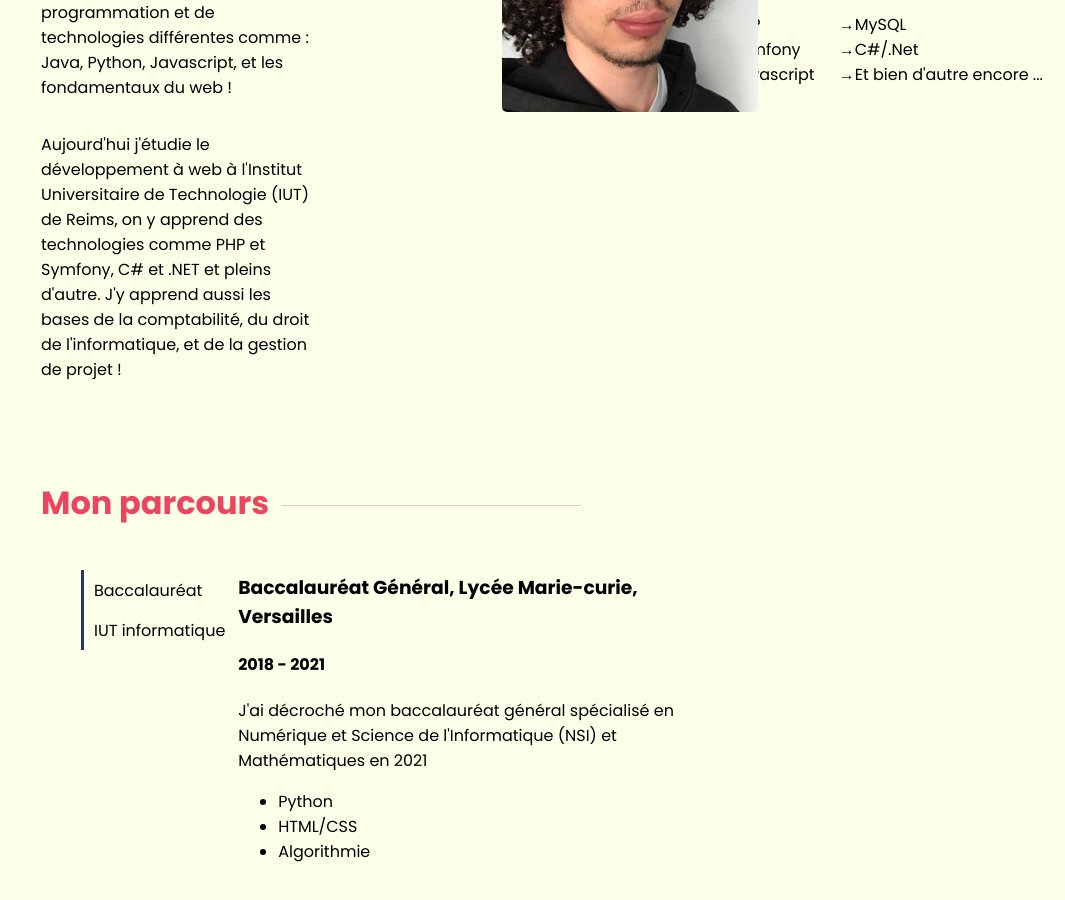
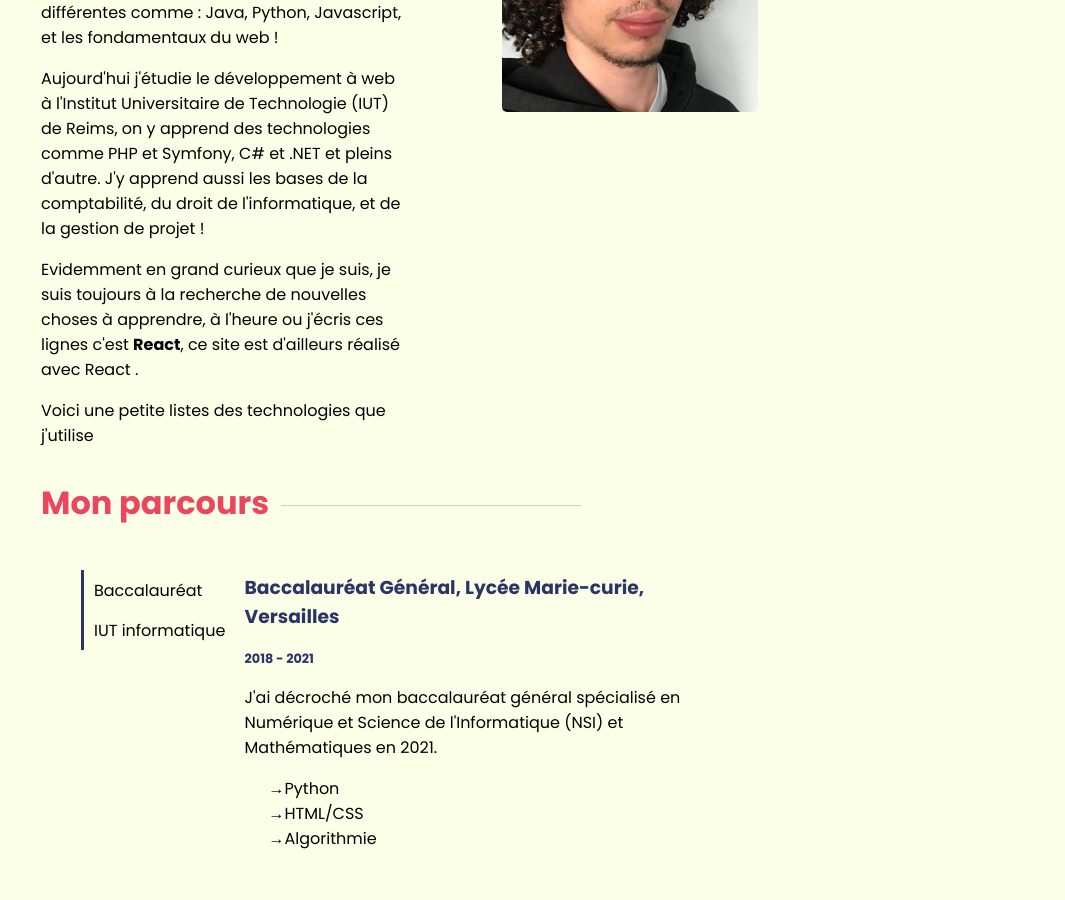
Before and after one commit to Rob1Sim/Portfolio-react, a React (Vite) app: page / in a window 1280 px wide. Shown: the part 1060-1960 px from the top of the page, without its empty margins (215-1280 px from the left). Built offline with nearby package versions, Linux system fonts and the light colour scheme.

Commit message:
Réglement de quelques détail pour descriptions

```diff
--- a/src/Components/Content/Description/Description.scss
+++ b/src/Components/Content/Description/Description.scss
@@ -5,7 +5,7 @@
     @include section-text;
     flex-wrap: wrap;
     width: 60%;
-    height: 90vh;
+    height: 100vh;
 
 
 }
@@ -31,12 +31,14 @@
 }
 
 .description>p{
-    width: 60%;
+    width: 80%;
     flex-wrap: wrap;
+    margin-bottom: 0;
 }
 
 .skills{
     display: flex;
+    flex-wrap: wrap;
 }
 
 .skills>ul{
@@ -86,4 +88,7 @@
     .image-of-me{
         display: none;
     }
+    .description>h2::after{
+        width: 450px;
+    }
 }
--- a/src/Components/Content/Parcours/Parcour-case/ParcoursCase.jsx
+++ b/src/Components/Content/Parcours/Parcour-case/ParcoursCase.jsx
@@ -8,12 +8,12 @@ function ParcoursCase({tab}){
     if (tab == 0){
         title = "Baccalauréat Général, Lycée Marie-curie, Versailles";
         duree = "2018 - 2021";
-        description = "J'ai décroché mon baccalauréat général spécialisé en Numérique et Science de l'Informatique (NSI) et Mathématiques en 2021";
+        description = "J'ai décroché mon baccalauréat général spécialisé en Numérique et Science de l'Informatique (NSI) et Mathématiques en 2021.";
         skills = ["Python","HTML/CSS", "Algorithmie"]
     }else if(tab == 1){
         title = "DUT Informatique à l'Instut Universitaire de Technologie (IUT) de Reims";
         duree = "2021 - 2023";
-        description = "Après le bac je me suis dirigé vers une formation web à Reims, ou je me suis spécialisé dans le développement .Net";
+        description = "Après le bac je me suis dirigé vers une formation web à Reims, ou je me suis spécialisé dans le développement .Net.";
         skills = ["PHP/Symfony","Javascript/React", "C#/.Net"]
     }
 
--- a/src/Components/Content/Parcours/Parcour-case/ParcoursCase.scss
+++ b/src/Components/Content/Parcours/Parcour-case/ParcoursCase.scss
@@ -4,3 +4,14 @@
 .parcours-case{
     width: 60%;
 }
+ul{
+    list-style-type: "→";
+
+}
+.parcours-case>h3{
+    color: $important-text-color;
+}
+.parcours-case>h4{
+    font-size: 0.8em;
+    color: $important-text-color;
+}
--- a/src/Components/Content/Parcours/Parcours-btn/ParcoursBtn.jsx
+++ b/src/Components/Content/Parcours/Parcours-btn/ParcoursBtn.jsx
@@ -4,8 +4,8 @@ import "./ParcoursBtn.scss";
 function ParcoursBtn({title, changeValue}){
 
     return(
-        <li className="list-parcours">
-            <button className="list-btn" onClick={changeValue}>{title}</button>
+        <li className="list-parcours" onClick={changeValue}>
+            <button className="list-btn" >{title}</button>
         </li>
     )
 }
--- a/src/Components/Content/Parcours/Parcours-btn/ParcoursBtn.scss
+++ b/src/Components/Content/Parcours/Parcours-btn/ParcoursBtn.scss
@@ -10,6 +10,8 @@
     padding-left: 10px;
     border-left: #2B3467 3px solid;
     transition: all 0.5s;
+    cursor: pointer;
+
 }
 
 .list-parcours:hover{
@@ -25,5 +27,4 @@
 
 .list-btn{
     all: unset;
-    cursor: pointer;
 }
--- a/src/Components/Content/Parcours/Parcours.scss
+++ b/src/Components/Content/Parcours/Parcours.scss
@@ -5,7 +5,7 @@
     @include section-text;
     flex-wrap: wrap;
     width: 60%;
-    height: 90vh;
+    height: 100vh;
     display: flex;
 }
 
@@ -22,5 +22,5 @@
 
 .button-list{
     display: flex;
-    gap: 1vw;
+    gap: 1.5vw;
 }
--- a/src/Components/Navabar/Navbar.jsx
+++ b/src/Components/Navabar/Navbar.jsx
@@ -17,7 +17,7 @@ function Navbar(){
             <a href="#"><img src={logo} /></a>
             <ul className={`nav-ul ${showLinks ? "show-nav" : "dont-show"} `}>
                 <li><a href="#about" className="nav-link" onClick={handleShowLinks}>À propos</a></li>
-                <li><a href="#" className="nav-link" onClick={handleShowLinks}>Mon parcours</a></li>
+                <li><a href="#parcours" className="nav-link" onClick={handleShowLinks}>Mon parcours</a></li>
                 <li><a href="#" className="nav-link" onClick={handleShowLinks}>Mes projets</a></li>
                 <li><a href="#" className="nav-link" onClick={handleShowLinks}>Contact</a></li>
                 <li><a href="#" className="nav-cv" onClick={handleShowLinks}>CV</a></li>
```
